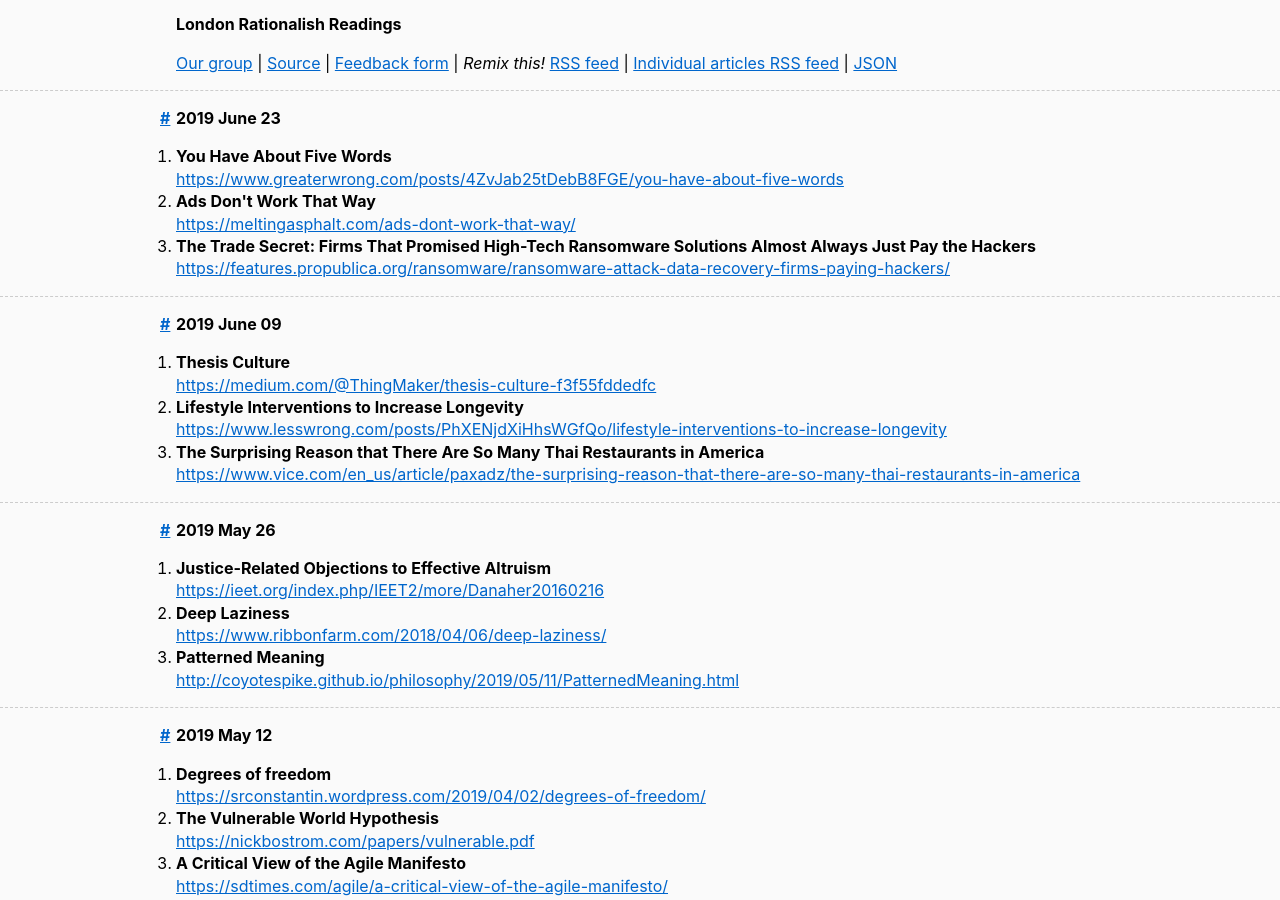
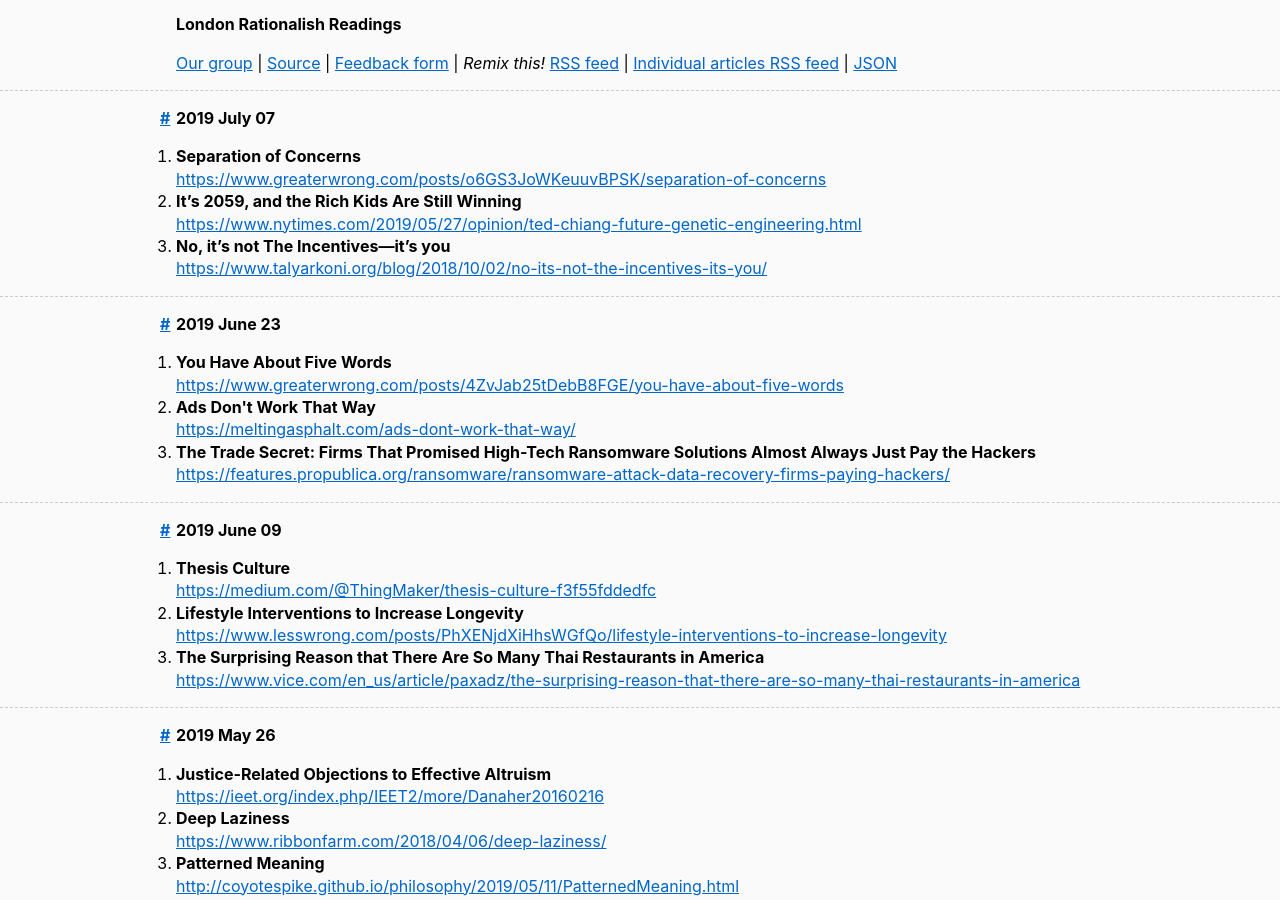
Before and after one commit to sackeyjason/london-rationalish-readings, a Jekyll site: the page built from index.html, in a window 1280 px wide and 900 px high. Built offline with Jekyll 4.4.1, drawn with Linux system fonts in a browser that asks for light colours.

Commit message:
Latest data.

```diff
--- a/_data/list.yaml
+++ b/_data/list.yaml
@@ -1,4 +1,12 @@
 meetings:
+- date: 2019.07.07
+  list:
+  - title: Separation of Concerns
+    link: https://www.greaterwrong.com/posts/o6GS3JoWKeuuvBPSK/separation-of-concerns
+  - title: "It’s 2059, and the Rich Kids Are Still Winning"
+    link: https://www.nytimes.com/2019/05/27/opinion/ted-chiang-future-genetic-engineering.html
+  - title: "No, it’s not The Incentives—it’s you"
+    link: https://www.talyarkoni.org/blog/2018/10/02/no-its-not-the-incentives-its-you/
 - date: 2019.06.23
   list:
   - title: You Have About Five Words
```
